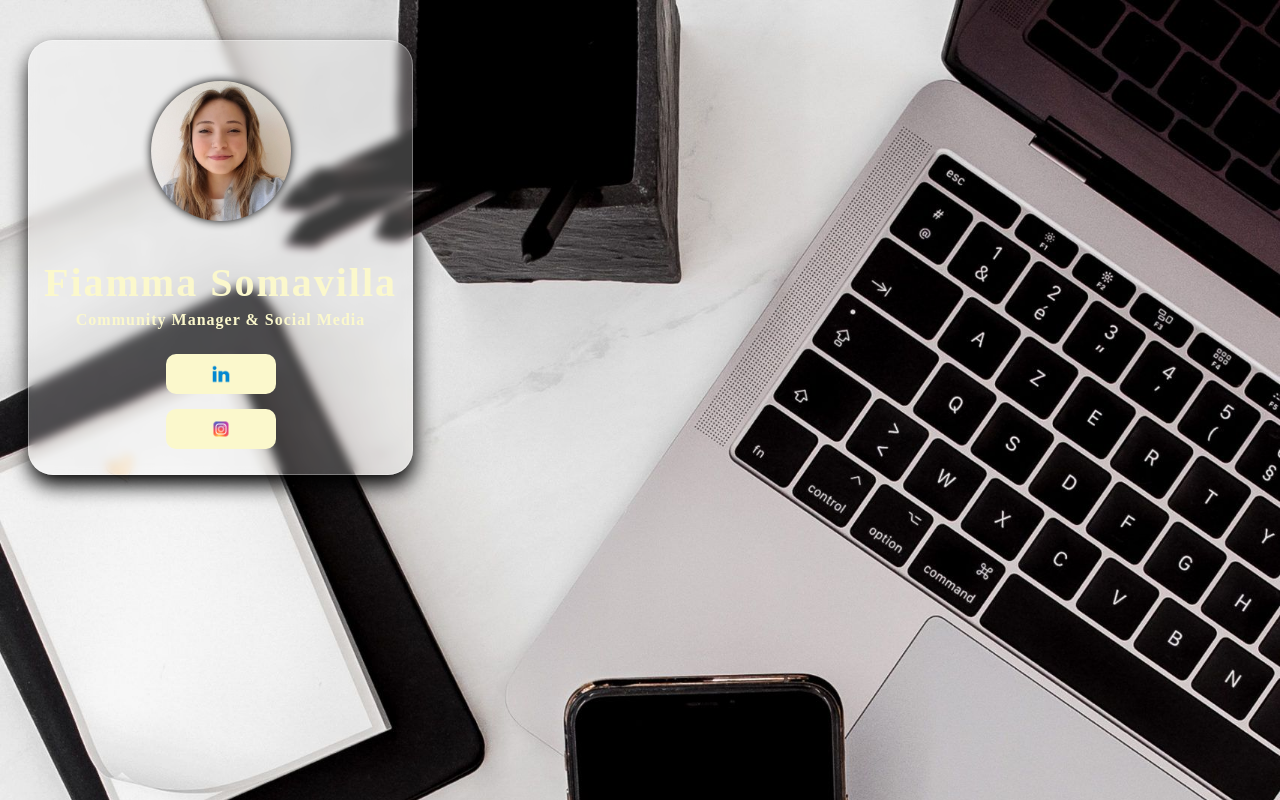
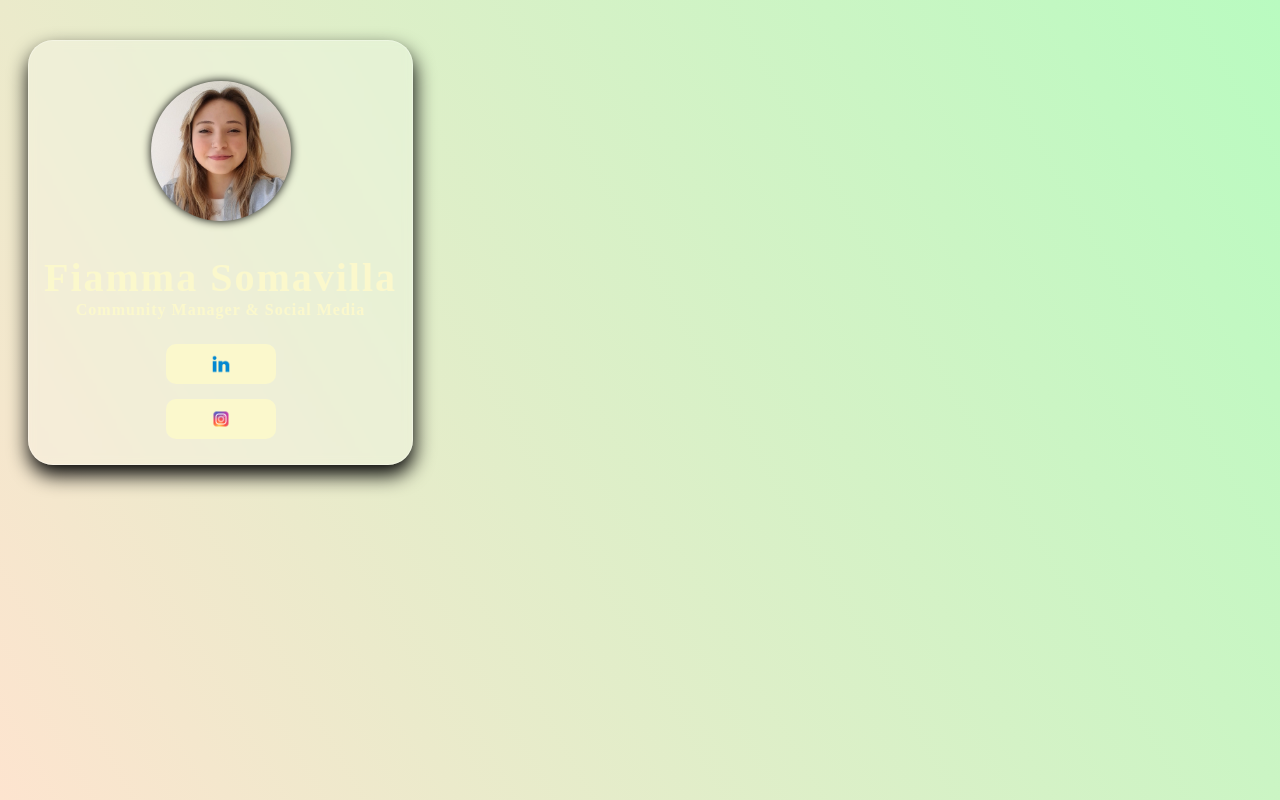
Before and after one commit to MarianoBarella95/FiammaLinktree, a plain HTML site: page index.html in a window 1280 px wide. Drawn offline with Linux system fonts and the light colour scheme; a web font is replaced by a local one.

Commit message:
Corregí Padding

```diff
--- a/index.css
+++ b/index.css
@@ -14,10 +14,11 @@
 }
 
 body {
-    /* background: rgb(253,228,207);
-background: linear-gradient(60deg, rgba(253,228,207,1) 0%, rgba(185,251,192,1) 100%); */
-    background-image: url(./Imágenes/The\ Best\ Place\ to\ Build\ a\ Website.jfif);
-    background-size: cover;
+    background: rgb(253,228,207);
+background: linear-gradient(60deg, rgba(253,228,207,1) 0%, rgba(185,251,192,1) 100%);
+    /* background-image: url(./Imágenes/The\ Best\ Place\ to\ Build\ a\ Website.jfif);
+    background-size: cover; */
+    background-blend-mode: lighten;
     max-width: 425px;
 
 }
@@ -62,7 +63,6 @@ border: 1px solid rgba(255, 255, 255, 0.3);
     letter-spacing: 2px;
     color: FBF8CC;
     margin-bottom: 0px;
-    padding: 5px 10px;
 }
 
 .foto {
```
